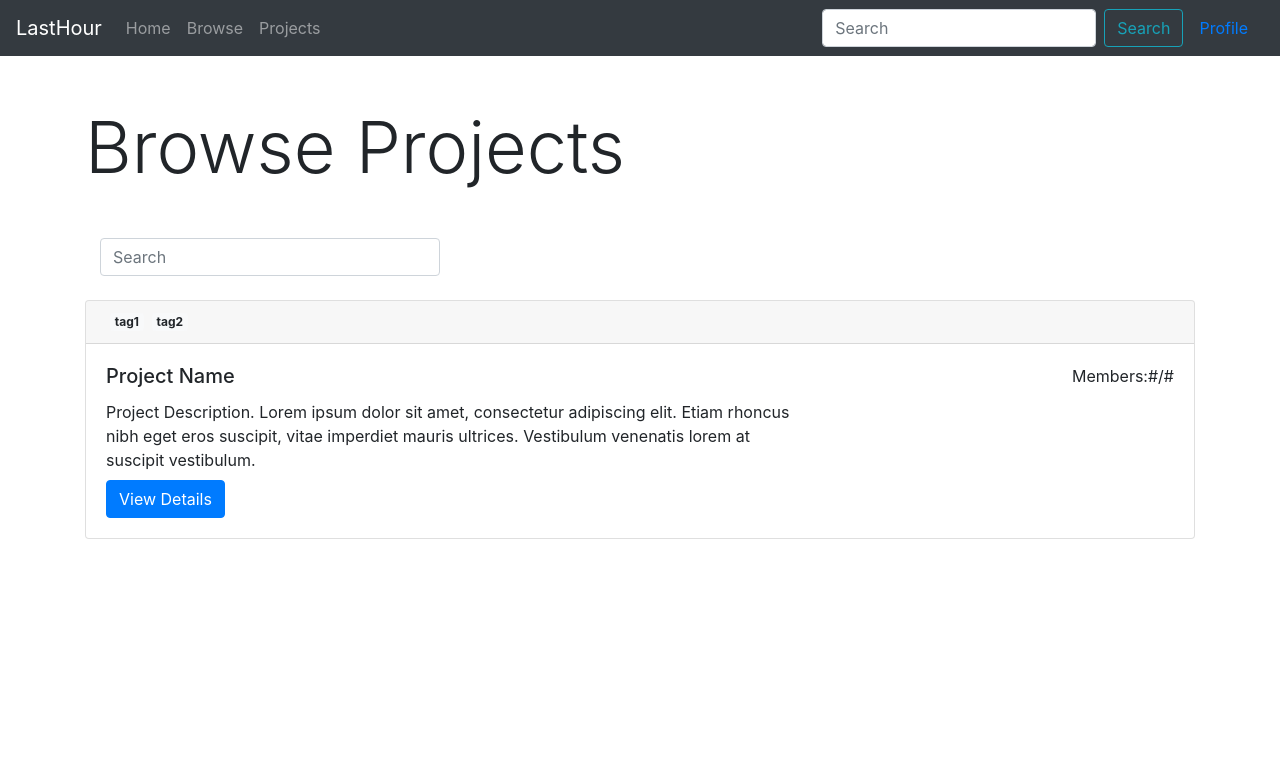
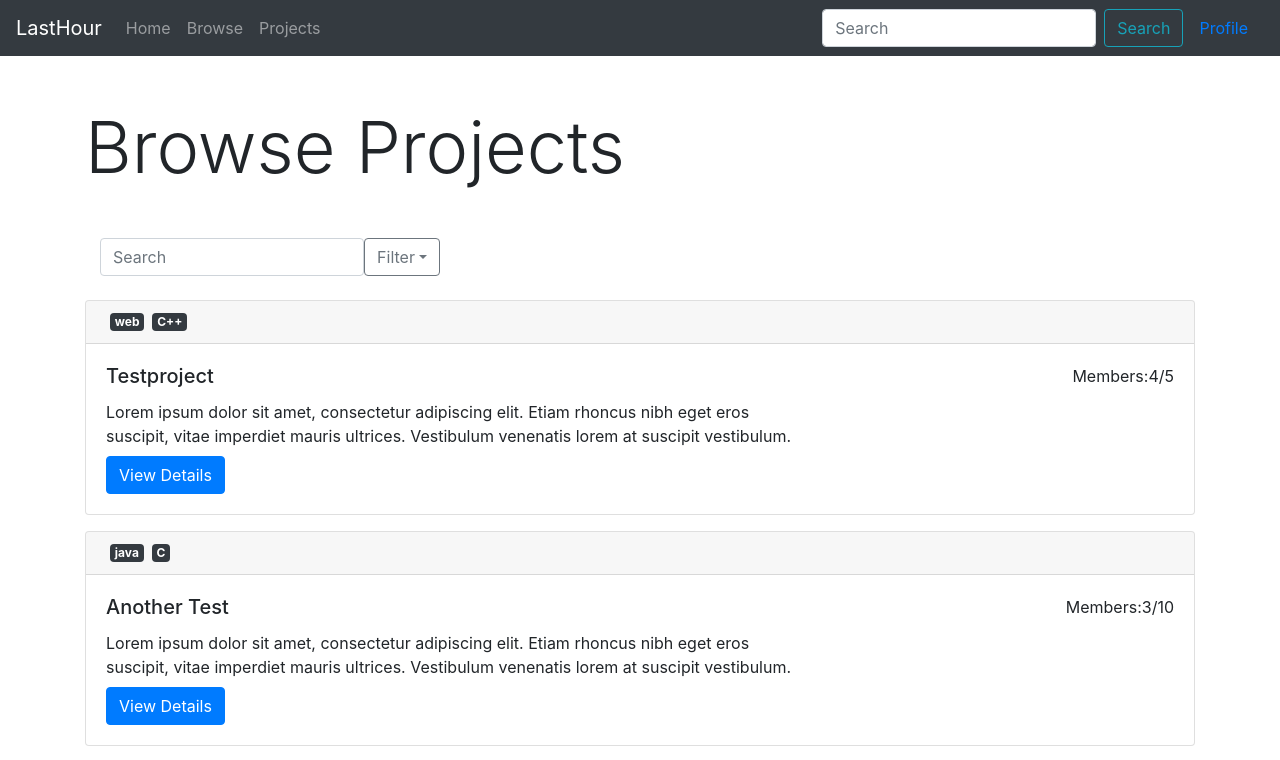
Before and after one commit to PrasanSD/SwampHack, a React (Create React App) app in the folder project-partner-finder/: page /browse in a window 1280 px wide. Shown: the top 760 px of the page. Built offline with nearby package versions, Linux system fonts and the light colour scheme; no server answers; sample sign-in values are in the browser's storage.

Commit message:
Browse page

```diff
--- /dev/null
+++ b/project-partner-finder/src/AllProjects.js
@@ -0,0 +1,66 @@
+import { Button, Dropdown } from "react-bootstrap";
+import React from "react";
+
+export default function AllProjects({ projects }) {
+  return (
+    <>
+      <div class="container">
+        <h1 class="display-3 mt-5">Browse Projects</h1>
+        <div class="col-4 mt-5 mb-4 d-flex">
+          <input
+            className="mr-5"
+            type="text"
+            class="form-control"
+            placeholder="Search"
+          />
+          <Dropdown>
+            <Dropdown.Toggle variant="outline-secondary" id="dropdown-basic">
+              Filter
+            </Dropdown.Toggle>
+
+            <Dropdown.Menu>
+              <Dropdown.Item href="/">1</Dropdown.Item>
+              <Dropdown.Item href="/">2</Dropdown.Item>
+              <Dropdown.Item href="/">3</Dropdown.Item>
+            </Dropdown.Menu>
+          </Dropdown>
+        </div>
+        {projects.length > 0 &&
+          projects.map((project) => (
+            <div class="card mt-3">
+              <div class="card-header d-flex flex-row">
+                {project.tags.length > 0 ? (
+                  project.tags.map((tag, index) => (
+                    <div class="badge bg-dark mx-1" style={{ color: "white" }}>
+                      {tag}
+                    </div>
+                  ))
+                ) : (
+                  <div class="badge bg-dark mx-1"></div>
+                )}
+              </div>
+              <div class="card-body">
+                <div class="row">
+                  <div class="col-8">
+                    <h5 class="card-title">{project.name}</h5>
+                  </div>
+                  <div class="col-4 d-flex card-text justify-content-end">
+                    Members: <span>{project.currentMembers}</span>/
+                    <span>{project.maxLimit}</span>{" "}
+                  </div>
+                </div>
+                <div class="row">
+                  <div class="col-8">
+                    <p class="card-text">{project.description}</p>
+                  </div>
+                </div>
+                <a href="#" class="btn btn-primary mt-2">
+                  View Details
+                </a>
+              </div>
+            </div>
+          ))}
+      </div>
+    </>
+  );
+}
--- a/project-partner-finder/src/Browse.js
+++ b/project-partner-finder/src/Browse.js
@@ -1,35 +1,37 @@
 import React from "react";
+import AllProjects from "./AllProjects";
 import Navbar from "./Navbar";
 
 export default function Browse() {
-
+  const projectjson = [
+    {
+      name: "Testproject",
+      description:
+        "Lorem ipsum dolor sit amet, consectetur adipiscing elit. Etiam rhoncus nibh eget eros suscipit, vitae imperdiet mauris ultrices. Vestibulum venenatis lorem at suscipit vestibulum.",
+      maxLimit: "5",
+      currentMembers: "4",
+      tags: ["web", "C++"],
+    },
+    {
+      name: "Another Test",
+      description:
+        "Lorem ipsum dolor sit amet, consectetur adipiscing elit. Etiam rhoncus nibh eget eros suscipit, vitae imperdiet mauris ultrices. Vestibulum venenatis lorem at suscipit vestibulum.",
+      maxLimit: "10",
+      currentMembers: "3",
+      tags: ["java", "C"],
+    },
+    {
+      name: "Test Project 3",
+      description: "this is a sample project",
+      maxLimit: "6",
+      currentMembers: "2",
+      tags: ["Python", "C#", "React"],
+    },
+  ];
   return (
     <>
       <Navbar />
-      <div class="container">
-        <h1 class="display-3 mt-5">Browse Projects</h1>
-        <div class="col-4 mt-5 mb-4"><input type="text" class="form-control" placeholder="Search"/></div>
-
-        <div class="card mt-3">
-            <div class="card-header d-flex flex-row">
-                <div class="badge bg-light mx-1">tag1</div>
-                <div class="badge bg-light mx-1">tag2</div>
-            </div>
-            <div class="card-body">
-                <div class="row">
-                    <div class="col-8"><h5 class="card-title">Project Name</h5></div>
-                    <div class="col-4 d-flex card-text justify-content-end">Members: <span>#</span>/<span>#</span> </div>
-                </div>
-                <div class="row">
-                    <div class="col-8">
-                        <p class="card-text">Project Description. Lorem ipsum dolor sit amet, consectetur adipiscing elit. Etiam rhoncus nibh eget eros suscipit, vitae imperdiet mauris ultrices. Vestibulum venenatis lorem at suscipit vestibulum.</p>
-                    </div>
-                </div>
-                <a href="#" class="btn btn-primary mt-2">View Details</a>
-            </div>
-        </div>
-    </div>
-
+      <AllProjects projects={projectjson} />
     </>
   );
 }
--- a/project-partner-finder/src/ProjectPage.js
+++ b/project-partner-finder/src/ProjectPage.js
@@ -12,7 +12,7 @@ export default function ProjectPage({ projects }) {
       </div>
 
       {projects.length > 0 &&
-        projects.map((value, index) => (
+        projects.map((project, index) => (
           <div class="container">
             <div class="card mt-3">
               <div class="card-header">
@@ -21,16 +21,16 @@ export default function ProjectPage({ projects }) {
               <div class="card-body">
                 <div class="row">
                   <div class="col-8">
-                    <h5 class="card-title">{value.name}</h5>
+                    <h5 class="card-title">{project.name}</h5>
                   </div>
                   <div class="col-4 d-flex card-text justify-content-end">
-                    Members: <span>{value.currentMembers}</span>/
-                    <span>{value.maxLimit}</span>{" "}
+                    Members: <span>{project.currentMembers}</span>/
+                    <span>{project.maxLimit}</span>{" "}
                   </div>
                 </div>
                 <div class="row">
                   <div class="col-8">
-                    <p class="card-text">{value.description}</p>
+                    <p class="card-text">{project.description}</p>
                   </div>
                 </div>
                 <a href="#" class="btn btn-primary mt-2">
```
